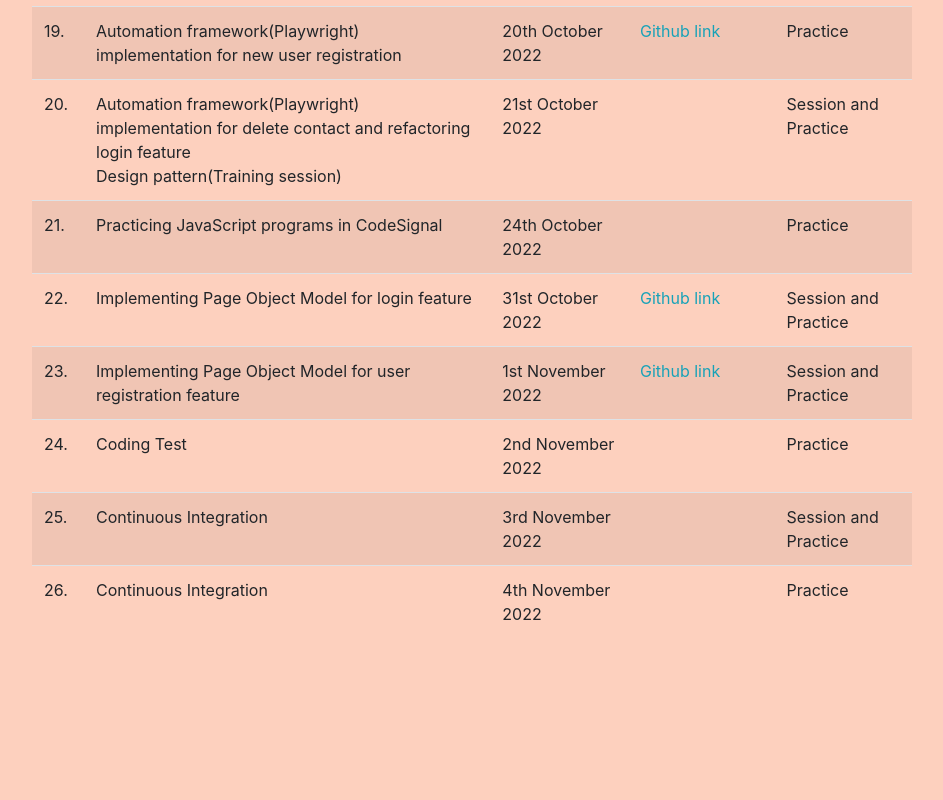
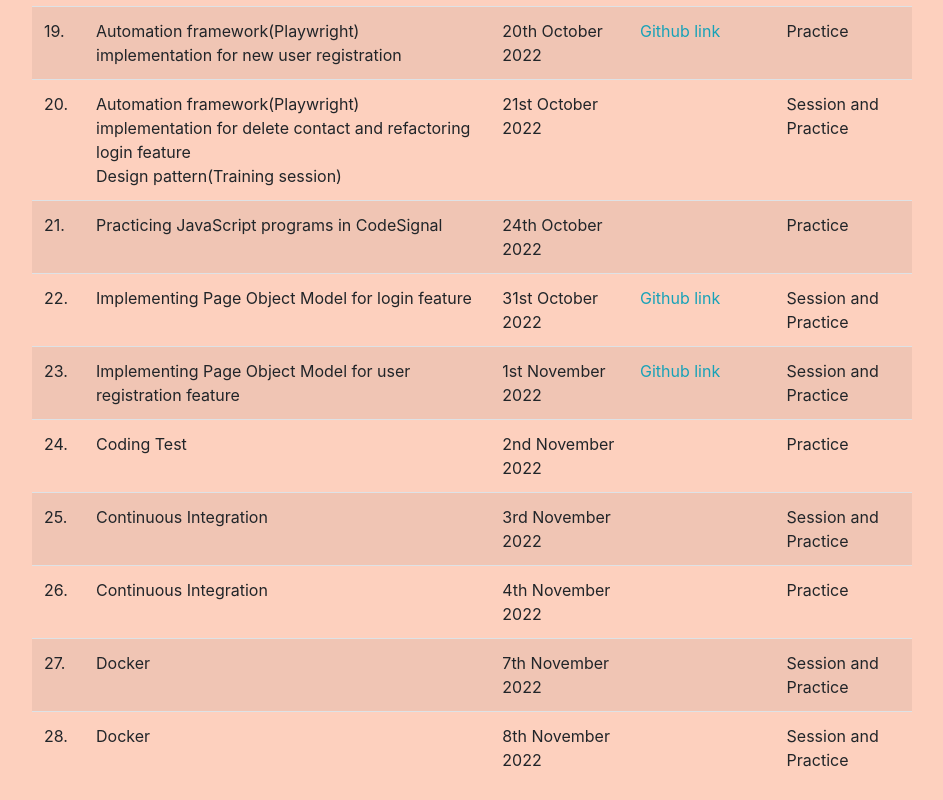
Before and after one commit to ritaadhikari/JanakariTechMentorship, a plain HTML site: page index.html in a window 1280 px wide. Shown: the part 2116-2916 px from the top of the page, without its empty margins (168-1111 px from the left). Before the commit the page ends 2770 px from the top, so only its background shows below. Drawn offline with nearby package versions, Linux system fonts and the light colour scheme.

Commit message:
final push

```diff
--- a/index.html
+++ b/index.html
@@ -323,6 +323,28 @@
           </td>
           <td>Practice</td>
       </tr>
+      <tr>
+        <td>27.</td>
+        <td>
+            Docker
+        </td>
+        <td>7th November 2022</td>
+        <td>
+            <a href="#" class="text-info"></a> </br>
+        </td>
+        <td>Session and Practice</td>
+    </tr>
+    <tr>
+        <td>28.</td>
+        <td>
+            Docker
+        </td>
+        <td>8th November 2022</td>
+        <td>
+            <a href="#" class="text-info"></a> </br>
+        </td>
+        <td>Session and Practice</td>
+    </tr>
   </table>
 </div>
 
```
